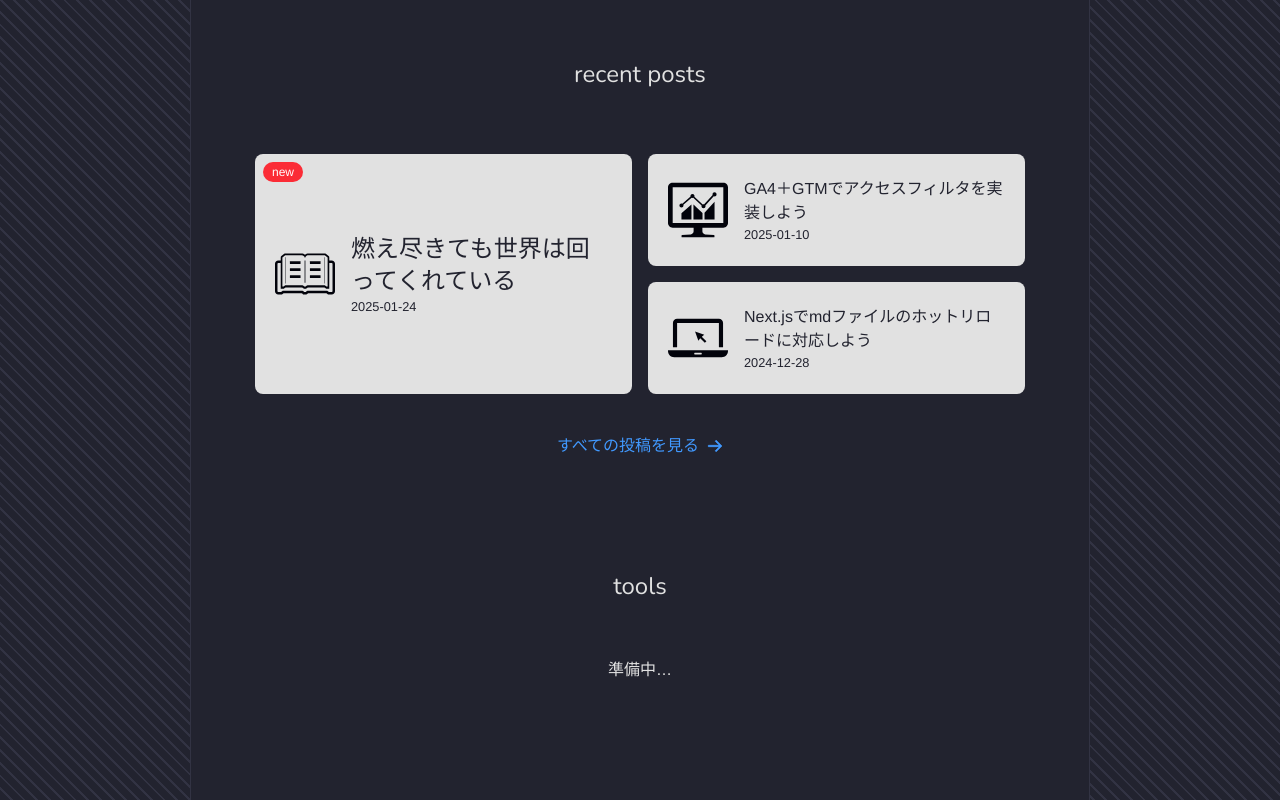
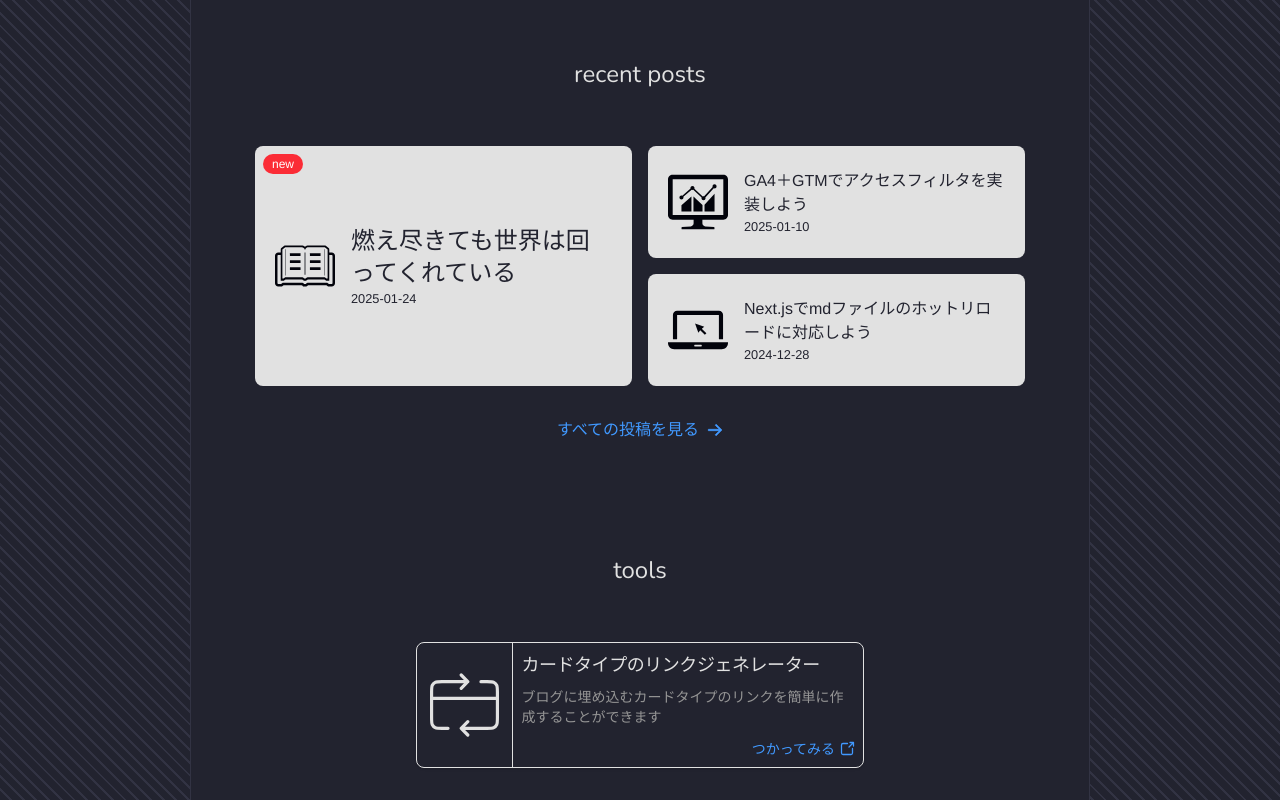
Before and after one commit to poko8nada/portfolio-site-v1, a Next.js app: page / in a window 1280 px wide. Shown: the part 580-1380 px from the top of the page. Built offline with nearby package versions, Linux system fonts and the light colour scheme; no server answers.

Commit message:
Add tools card component and section

```diff
--- a/src/app/(header)/page.tsx
+++ b/src/app/(header)/page.tsx
@@ -1,10 +1,12 @@
 import PostsCard from '@/components/postsCard'
 import SectionBody from '@/components/sectionBody'
 import SectionHeader from '@/components/sectionHeader'
+import ToolsCard from '@/components/toolsCard'
 import Button from '@/components/ui/button'
 import { getTopPosts } from '@/lib/post'
 import Image from 'next/image'
 import Link from 'next/link'
+
 export default function Home() {
   const topPosts = getTopPosts()
   return (
@@ -46,7 +48,7 @@
       </SectionBody>
       <SectionBody>
         <SectionHeader>recent posts</SectionHeader>
-        <div className='grid grid-cols-1 md:grid-cols-2 gap-4 md:px-12 p-4'>
+        <div className='grid grid-cols-1 md:grid-cols-2 gap-4 md:px-12 p-2'>
           {topPosts.map(({ slug, formattedData }, index) => {
             return (
               <PostsCard
@@ -74,7 +76,14 @@
       </SectionBody>
       <SectionBody>
         <SectionHeader>tools</SectionHeader>
-        <p className='p-1 mt-1 text-center'>準備中…</p>
+        <div className='p-2'>
+          <ToolsCard
+            title='カードタイプのリンクジェネレーター'
+            description='ブログに埋め込むカードタイプのリンクを簡単に作成することができます'
+            img='/images/card.svg'
+            link='https://cardlink-generator-v1.vercel.app/'
+          />
+        </div>
       </SectionBody>
       <SectionBody>
         <SectionHeader>works</SectionHeader>
--- a/src/app/globals.css
+++ b/src/app/globals.css
@@ -4,6 +4,7 @@
   --color-bg: #22232f;
   --color-bg-2: #323343;
   --color-fg: #e1e1e1;
+  --color-fg-2: #959595;
   --color-pr: #4199ff;
   --font-normal: -apple-system, BlinkMacSystemFont, "Segoe UI", "Noto Sans",
     Helvetica, Arial, sans-serif, "Apple Color Emoji", "Segoe UI Emoji";
--- /dev/null
+++ b/src/components/toolsCard.tsx
@@ -0,0 +1,44 @@
+import Image from 'next/image'
+
+const toolsCard = ({
+  title,
+  description,
+  img,
+  link,
+}: { title: string; description: string; img: string; link: string }) => {
+  return (
+    <div className='max-w-md bg-bg border-1 border-fg rounded-lg shadow-sm flex'>
+      <div className='p-2 border-r-1 border-fg flex items-center'>
+        <Image src={img} alt='' width={110} height={110} />
+      </div>
+      <div className='p-2 flex flex-col'>
+        <a
+          href={link}
+          target='_blank'
+          rel='noreferrer'
+          className='hover:underline'
+        >
+          <h3 className='mb-2 md:text-lg tracking-tight text-fg'>{title}</h3>
+        </a>
+        <p className='mb-3 text-sm text-fg-2'>{description}</p>
+        <a
+          href={link}
+          target='_blank'
+          rel='noreferrer'
+          className='inline-flex text-sm items-center text-pr hover:underline ml-auto'
+        >
+          つかってみる
+          <Image
+            src='/images/linkOut.svg'
+            alt=''
+            width={16}
+            height={16}
+            className='ml-1'
+          />
+        </a>
+      </div>
+    </div>
+  )
+}
+
+export default toolsCard
```
Also changed, not shown: public/images/card.svg (added), public/images/linkOut.svg (added).
